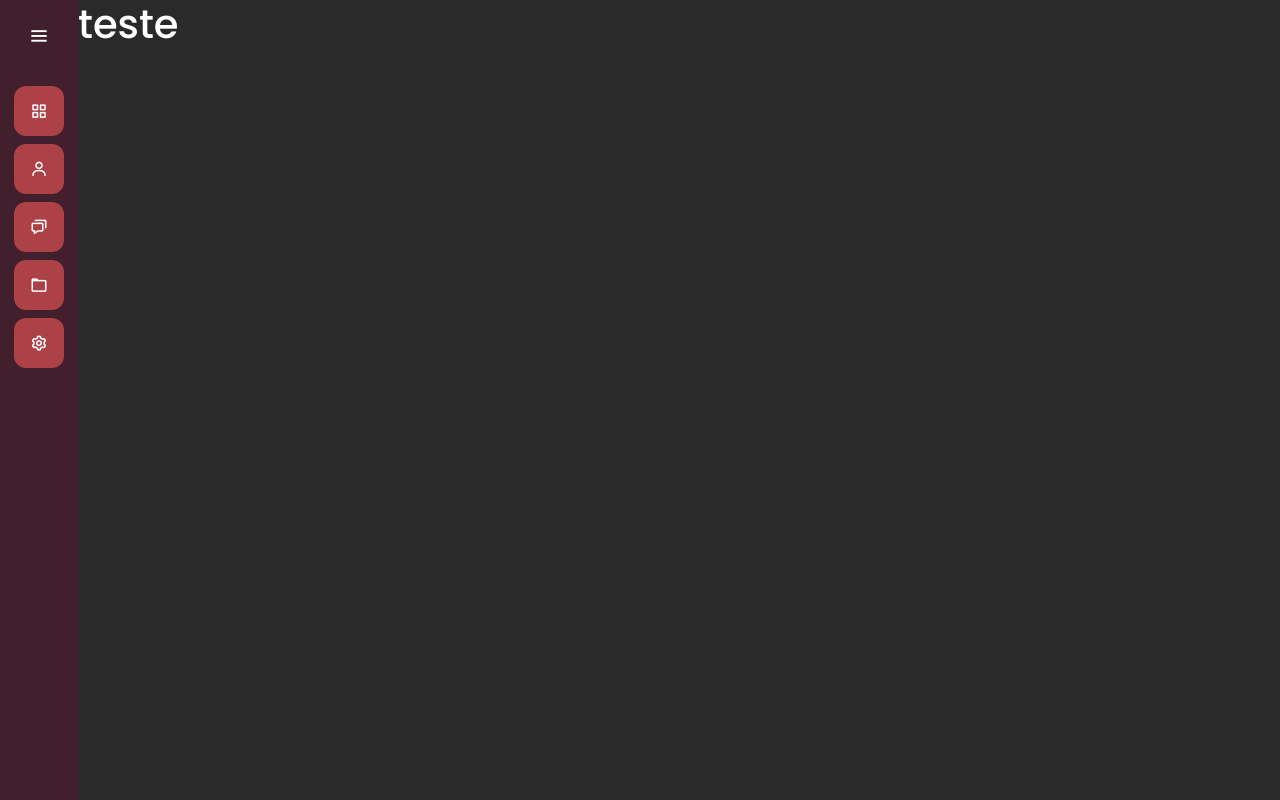
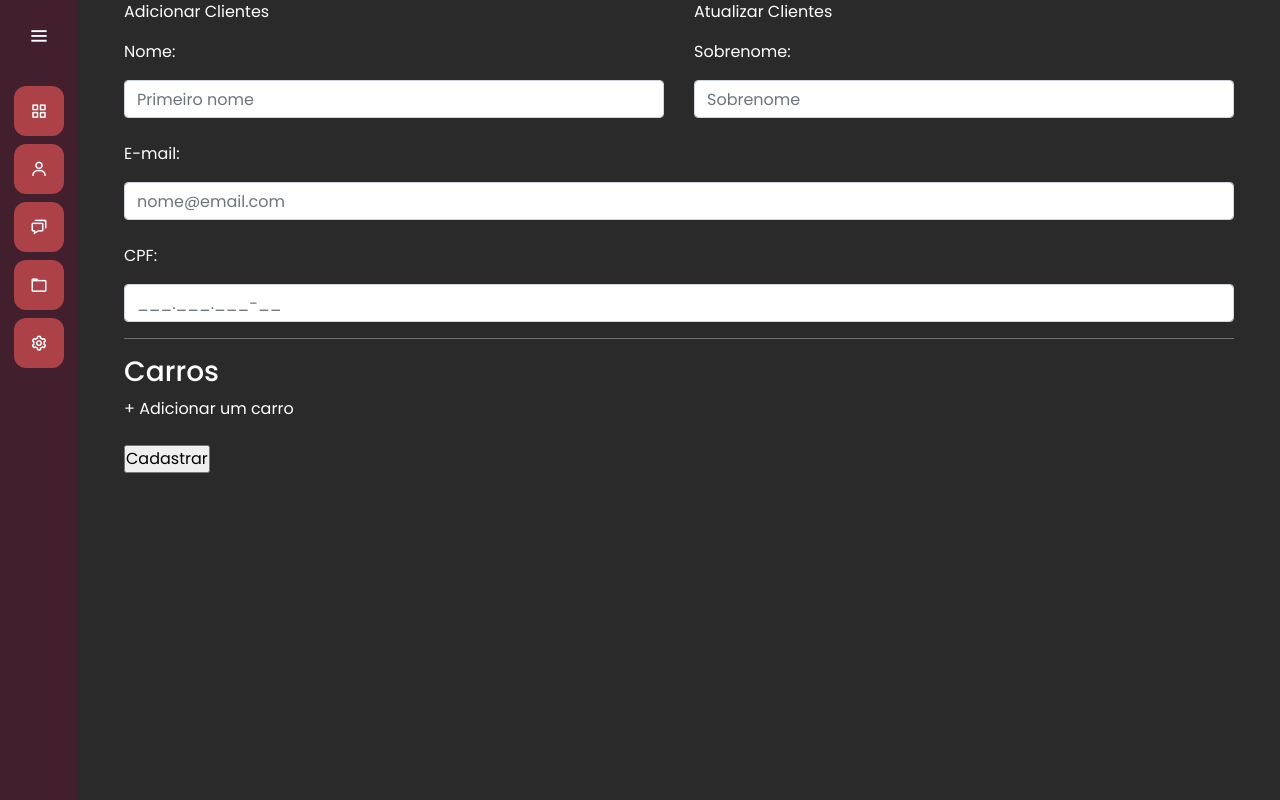
Before and after one commit to Brunoal21/App_Oficina, a Django app: page /clientes/ in a window 1280 px wide. Run offline with Django 5.2, Linux system fonts and the light colour scheme.

Commit message:
Formulario de cadastro de cliente

```diff
--- a/clientes/templates/clientes.html
+++ b/clientes/templates/clientes.html
@@ -7,6 +7,55 @@
 
 {% block 'dashboard' %}
 
-<h1>teste</h1>
+<div class="container">
+    <div class="row">
+        <div class="col-md card-dashboard">
+            <p class="text-card">Adicionar Clientes</p>
+        </div>
 
+        <div class="col-md card-dashboard">
+            <p class="text-card">Atualizar Clientes</p>
+        </div>
+
+    </div>
+
+        <div class="adicionar-cliente">
+                <form action="{% url 'clientes' %}" method="POST">{% csrf_token %}
+                   <div class="row">
+                        <div class="col-md">
+                            <p>Nome:</p>
+                            <input type="text" class="form-control" placeholder="Primeiro nome">
+                        </div>
+                        <div class="col-md">
+                            <p>Sobrenome:</p>
+                            <input type="text" class="form-control" placeholder="Sobrenome">
+                        </div>
+                    </div>
+            </div>
+            <br>
+            <p>E-mail:</p>
+            <input type="email" class="form-control" placeholder="nome@email.com" name="email">
+            <br>
+            <p>CPF:</p>
+            <input type="text" class="form-control" placeholder="___.___.___-__" name="cpf">
+            <hr style="background-color:gray;">
+            <div class="add-carros">
+                <h3>Carros</h3>
+                <span class="btn-add-carros" onclick="add_carro()">+ Adicionar um carro</span>
+
+                <div id="form-carro">
+
+                </div>
+
+            </div>
+
+            <br>
+            <input type="submit" value="Cadastrar" class="btn-principal">
+
+            </form>
+
+        </div>
+
+</div>
+<script src="{% static 'clientes/js/clientes.js' %}"></script>
 {% endblock %}
```
